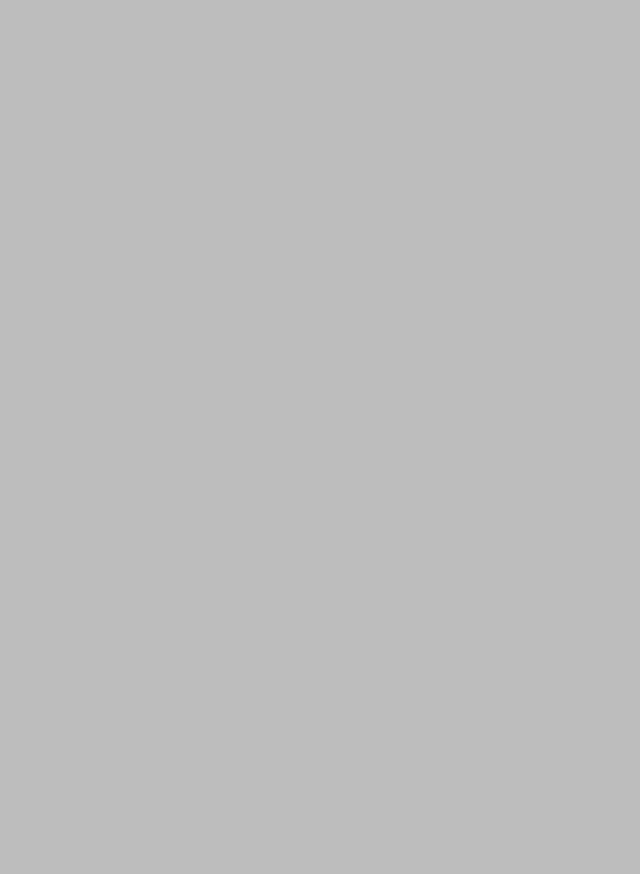
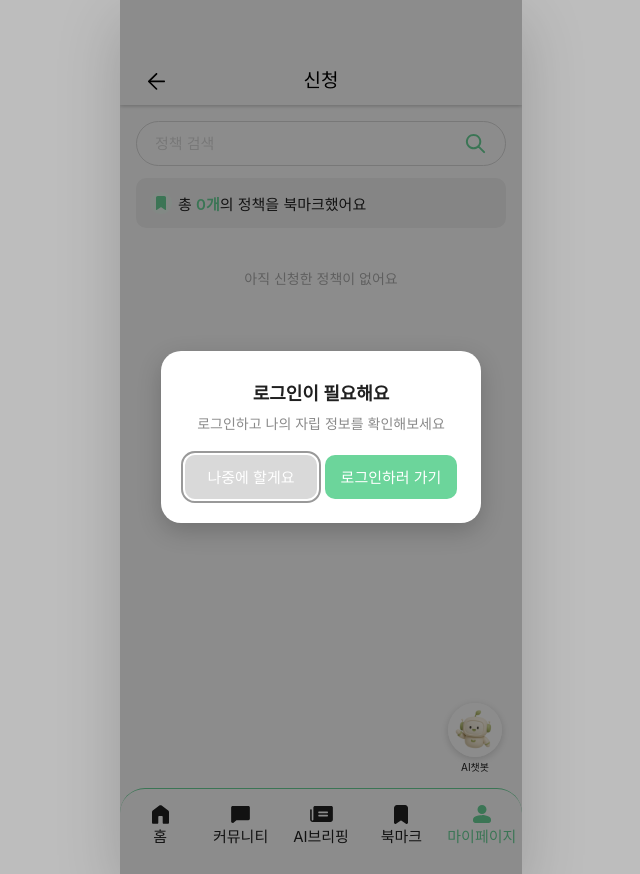
Before and after one commit to DWLLCH/DWLLCH_FE, a React (Create React App) app: page /mypage/applications in a window 1280 px wide. Before the commit this address had no page. Shown: the whole page, without its empty margins (319-959 px from the left). Before the commit the page ends 800 px from the top, so only its background shows below. Built offline with nearby package versions, Linux system fonts and the light colour scheme; a web font is replaced by a local one.

Commit message:
feat: 신청 현황 화면을 실제 신청 데이터로 연동

```diff
--- a/src/App.jsx
+++ b/src/App.jsx
@@ -51,6 +51,7 @@ import NotificationList from './pages/NotificationList';
 import MyPosts from './pages/MyPosts';
 import MyComments from './pages/MyComments';
 import Chatbot from './pages/Chatbot';
+import ApplicationList from './pages/ApplicationList';
 
 function App() {
   return (
@@ -84,6 +85,7 @@ function App() {
                       <Route path="/ai-briefing/:briefingId" element={<BriefingDetail />} />
                       <Route path="/mypage" element={<MyPage />} />
                       <Route path="/mypage/notifications" element={<NotificationList />} />
+                      <Route path="/mypage/applications" element={<ApplicationList />} />
                       <Route path="/mypage/password" element={<PasswordChange />} />
                       <Route path="/mypage/email" element={<EmailChange />} />
                       <Route path="/mypage/id" element={<IdChange />} />
--- /dev/null
+++ b/src/pages/ApplicationList.jsx
@@ -0,0 +1,113 @@
+import { useMemo, useState } from 'react';
+import { useNavigate } from 'react-router-dom';
+import backBtn from '../assets/backBtn.svg';
+import searchIcon from '../assets/search.svg';
+import bookmarkFill from '../assets/bookmark_fill.svg';
+import light from '../assets/light.svg';
+import PolicyCard from '../components/PolicyCard';
+import ChatbotButton from '../components/ChatbotButton';
+import BottomNav from '../components/BottomNav';
+import LoadingSpinner from '../components/LoadingSpinner';
+import LoginRequiredModal from '../components/LoginRequiredModal';
+import OnboardingRequiredModal from '../components/OnboardingRequiredModal';
+import useBookmarks from '../hooks/useBookmarks';
+import useOnboardingComplete from '../hooks/useOnboardingComplete';
+import { getAccessToken } from '../api/auth';
+import { formatDday, toPolicyLevel } from '../utils/formatters';
+import '../styles/Bookmark.css';
+
+function ApplicationList() {
+  const navigate = useNavigate();
+  const { scraps, loading, maxCount } = useBookmarks();
+  const [keyword, setKeyword] = useState('');
+  const [isLoggedIn] = useState(() => Boolean(getAccessToken()));
+  const { status: onboardingStatus } = useOnboardingComplete();
+  const onboardingChecking = isLoggedIn && onboardingStatus === 'checking';
+  const onboardingBlocked =
+    isLoggedIn && (onboardingStatus === 'incomplete' || onboardingStatus === 'error');
+
+  const visibleScraps = useMemo(() => {
+    const trimmed = keyword.trim();
+    if (!trimmed) return scraps;
+    return scraps.filter((scrap) => scrap.policyTitle?.includes(trimmed));
+  }, [scraps, keyword]);
+
+  return (
+    <div className="bookmark-page">
+      <header className="bookmark-header">
+        <button
+          type="button"
+          className="bookmark-back"
+          onClick={() => navigate(-1)}
+          aria-label="뒤로가기"
+        >
+          <img src={backBtn} alt="" />
+        </button>
+        <h1>신청</h1>
+      </header>
+
+      <div className="bookmark-body">
+        {onboardingChecking ? (
+          <div className="bookmark-empty">
+            <LoadingSpinner />
+          </div>
+        ) : (
+          <>
+            <div className="bookmark-search-box">
+              <input
+                className="bookmark-search-input"
+                value={keyword}
+                onChange={(e) => setKeyword(e.target.value)}
+                placeholder="정책 검색"
+                aria-label="정책 검색"
+              />
+              <img src={searchIcon} alt="" className="bookmark-search-icon" />
+            </div>
+
+            <div className="bookmark-summary">
+              <div className="bookmark-summary-row">
+                <span className="bookmark-summary-icon">
+                  <img src={bookmarkFill} alt="" />
+                </span>
+                <p>
+                  총 <strong>{scraps.length}개</strong>의 정책을 북마크했어요
+                </p>
+              </div>
+            </div>
+
+            {loading ? (
+              <div className="bookmark-empty">
+                <LoadingSpinner />
+              </div>
+            ) : visibleScraps.length > 0 ? (
+              <ul className="bookmark-list">
+                {visibleScraps.map((scrap) => (
+                  <PolicyCard
+                    key={scrap.policyId}
+                    level={toPolicyLevel(scrap.matchLevel)}
+                    dday={formatDday(scrap.applicationEnd)}
+                    title={scrap.policyTitle}
+                    description={scrap.matchReason}
+                    onClick={() => navigate(`/support/${scrap.policyId}`)}
+                  />
+                ))}
+              </ul>
+            ) : (
+              <div className="bookmark-empty">
+                <p>{scraps.length === 0 ? '아직 신청한 정책이 없어요' : '검색 결과가 없어요'}</p>
+              </div>
+            )}
+          </>
+        )}
+      </div>
+
+      <ChatbotButton onClick={() => navigate('/chatbot')} />
+      <BottomNav />
+
+      <LoginRequiredModal open={!isLoggedIn} onClose={() => navigate('/home')} />
+      <OnboardingRequiredModal open={onboardingBlocked} onClose={() => navigate('/home')} />
+    </div>
+  );
+}
+
+export default ApplicationList;
--- a/src/pages/MyPage.jsx
+++ b/src/pages/MyPage.jsx
@@ -132,10 +132,16 @@ function MyPage() {
         </div>
 
         <div className="mypage-stats">
-          <div className="mypage-stat">
+          <button
+            className="mypage-stat"
+            type="button"
+            className="mypage-stat mypage-stat--link"
+            onClick={() => navigate('/mypage/applications')}
+          >
             <span className="mypage-stat-label">신청</span>
             <span className="mypage-stat-value">{appliedCount}건</span>
-          </div>
+          </button>
+
           <span className="mypage-stat-divider" />
           <button
             type="button"
```
